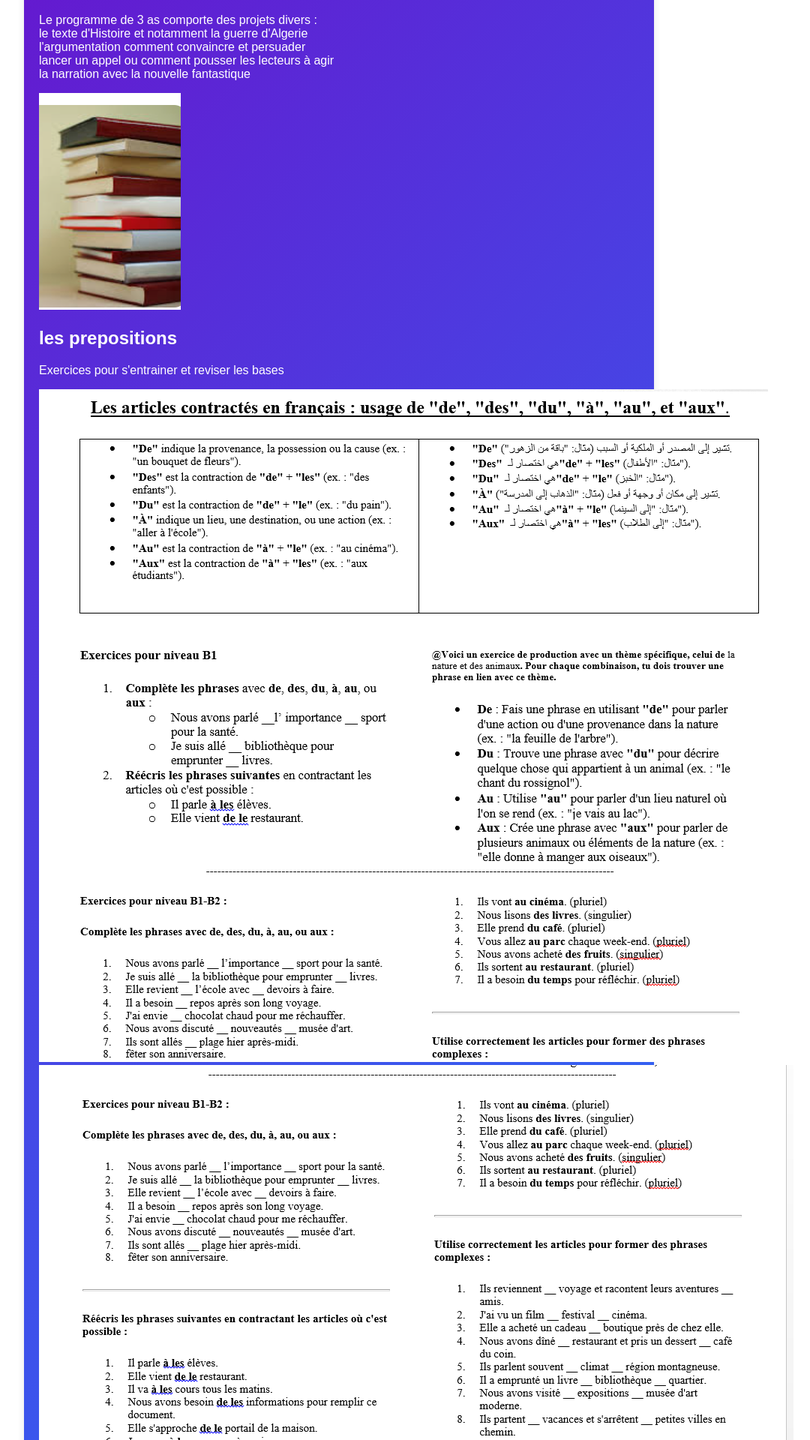
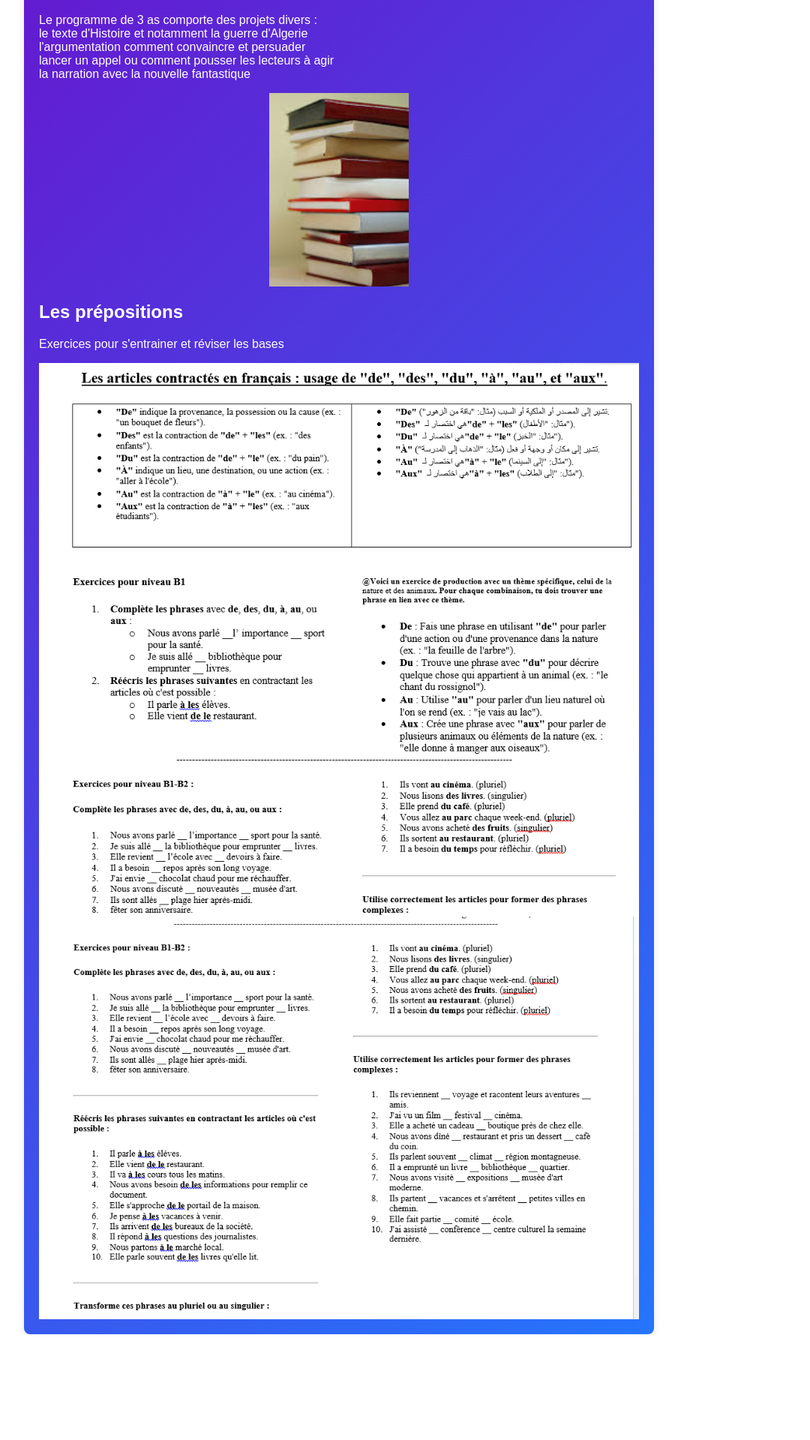
Before and after one commit to Faybe90/learnfrench, a React (Create React App) app: page /3as in a window 1280 px wide. Shown: the part 300-2220 px from the top of the page at 75% size, without its empty margins (188-1268 px from the left). After the commit the page ends 2079 px from the top, so only its background shows below. Built offline with nearby package versions, Linux system fonts and the light colour scheme.

Commit message:
canva 2as

```diff
--- a/src/ThreeAs.js
+++ b/src/ThreeAs.js
@@ -11,11 +11,38 @@ function ThreeAs() {
         lancer un appel ou comment pousser les lecteurs à agir <br />
         la narration avec la nouvelle fantastique
       </p>
-      <img src="/images/books3.png" alt="3as" />
-      <h2>les prepositions </h2>
-      <p>Exercices pour s'entrainer et reviser les bases</p>
-      <img src="/images/prep1.png" alt="2as" />
-      <img src="/images/prep2.png" alt="2as" />
+      <img
+        src="/images/books3.png"
+        alt="3as"
+        style={{
+          maxWidth: "100%",
+          height: "auto",
+          display: "block",
+          margin: "0 auto",
+        }}
+      />
+      <h2>Les prépositions</h2>
+      <p>Exercices pour s'entrainer et réviser les bases</p>
+      <img
+        src="/images/prep1.png"
+        alt="prep1"
+        style={{
+          maxWidth: "100%",
+          height: "auto",
+          display: "block",
+          margin: "0 auto",
+        }}
+      />
+      <img
+        src="/images/prep2.png"
+        alt="prep2"
+        style={{
+          maxWidth: "100%",
+          height: "auto",
+          display: "block",
+          margin: "0 auto",
+        }}
+      />
     </div>
   );
 }
--- a/src/TwoAs.js
+++ b/src/TwoAs.js
@@ -1,21 +1,90 @@
 import React from "react";
 
+// Composant TwoAs
 function TwoAs() {
   return (
     <div>
       <h2>2as</h2>
       <p>
         Le programme de 2 as comporte des projets divers : <br />
-        l'objectivation scientifique <br />
-        l'argumentation comme le plaidoyer et le requisitoire <br />
-        le theatre <br />
-        la narration avec la nouvelle d'anticipation
+        Exposer pour démontrer un fait : le discours objectivé <br />
+        L'argumentation Plaidoyer et Réquisitoire <br />
+        <br />
+        La narration avec la nouvelle d'anticipation
       </p>
-      <img src="/images/books2.png" alt="2as" />
-      <h2>les prepositions </h2>
-      <p>Exercices pour s'entrainer et reviser les bases</p>
-      <img src="/images/prep1.png" alt="2as" />
-      <img src="/images/prep2.png" alt="2as" />
+      <img
+        src="/images/books3.png"
+        alt="3as"
+        style={{
+          maxWidth: "100%",
+          height: "auto",
+          display: "block",
+          margin: "0 auto",
+        }}
+      />
+      <h2>Les prépositions</h2>
+      <p>Exercices pour s'entraîner et réviser les bases</p>
+      <img
+        src="/images/prep1.png"
+        alt="prep1"
+        style={{
+          maxWidth: "100%",
+          height: "auto",
+          display: "block",
+          margin: "0 auto",
+        }}
+      />
+      <img
+        src="/images/prep2.png"
+        alt="prep2"
+        style={{
+          maxWidth: "100%",
+          height: "auto",
+          display: "block",
+          margin: "0 auto",
+        }}
+      />
+      {/* CanvaEmbed doit être placé correctement en tant que composant à part entière */}
+      <CanvaEmbed />
+    </div>
+  );
+}
+
+// Composant CanvaEmbed déplacé correctement
+function CanvaEmbed() {
+  return (
+    <div
+      style={{
+        position: "relative",
+        width: "100%",
+        height: "0",
+        paddingTop: "56.25%",
+        paddingBottom: "0",
+        boxShadow: "0 2px 8px 0 rgba(63,69,81,0.16)",
+        marginTop: "1.6em",
+        marginBottom: "0.9em",
+        overflow: "hidden",
+        borderRadius: "8px",
+        willChange: "transform",
+      }}
+    >
+      <iframe
+        loading="lazy"
+        style={{
+          position: "absolute",
+          width: "100%",
+          height: "100%",
+          top: 0,
+          left: 0,
+          border: "none",
+          padding: 0,
+          margin: 0,
+        }}
+        src="https://www.canva.com/design/DAGR4dWdxSk/h05cdWKQt_H5tDb8fzp7sg/view?embed"
+        allowFullScreen
+        allow="fullscreen"
+        title="programme de 2 as"
+      ></iframe>
     </div>
   );
 }
```
Also changed, not shown: public/images/books3.png.
